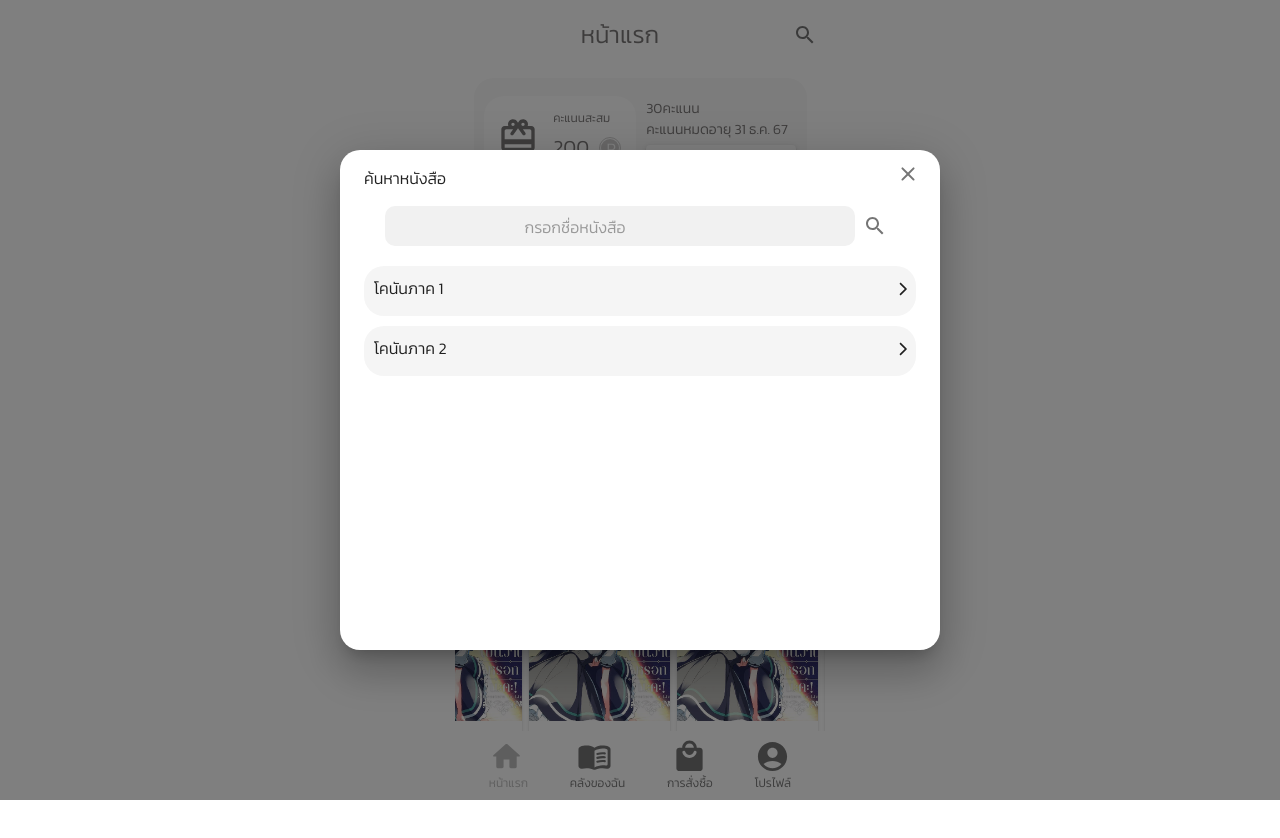
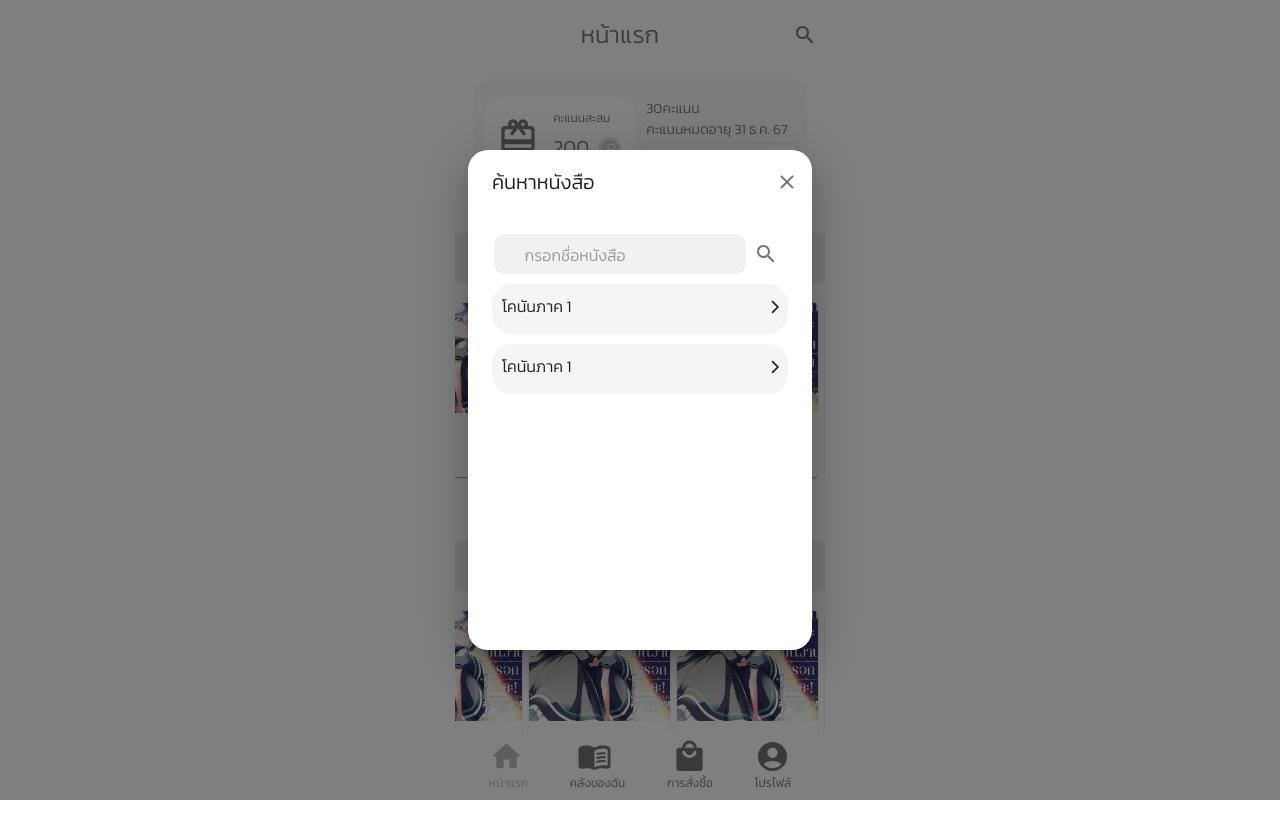
Before and after one commit to pukkysasikan/yaakzmb, a Next.js app: page /home in a window 1280 px wide. Both pictures are taken after a click on the button 804 px from the left and 35 px from the top of the page. Shown: the top 838 px of the page. Built offline with nearby package versions, Linux system fonts and the light colour scheme.

Commit message:
แก้ไขDialog

```diff
--- a/pages/home.tsx
+++ b/pages/home.tsx
@@ -176,28 +176,24 @@ export default function Home() {
             </div>
           </div>
         </div>
-      </Box>
+
         <Dialog
           open={openSearch}
           PaperProps={{
-          style: {
-            borderRadius: 20,
-            height: 500,
-            width: "80%",
-          },
+            style: { borderRadius: 20, height: 500 },
           }}
         >
-        <DialogTitle
-          style={{ display: "flex", justifyContent: "space-between" }}
+          <div
+            style={{
+              justifyContent: "space-between",
+              display: "flex",
+            }}
           >
-          <Typography>ค้นหาหนังสือ</Typography>
-          <IconButton
-            style={{ width: 10, height: 10 }}
-            onClick={() => setOpenSearch(false)}
-          >
-            <ClearRounded />
+            <DialogTitle>ค้นหาหนังสือ</DialogTitle>
+            <IconButton style={{ margin: 5 }}>
+              <ClearRounded onClick={() => setOpenSearch(false)} />
             </IconButton>
-        </DialogTitle>
+          </div>
 
           <DialogContent>
             <div style={{ justifyContent: "center", display: "flex" }}>
@@ -212,10 +208,9 @@ export default function Home() {
                 <SearchOutlined />
               </IconButton>
             </div>
-          <div style={{ marginTop: 20 }}>
             <a href="search_product">
               <div className="box-search-item3">
-                <Typography style={{ padding: 10, width: 300 }}>
+                <Typography style={{ padding: 10, width: 250 }}>
                   โคนันภาค 1
                 </Typography>
                 <ArrowForwardIosRounded
@@ -223,18 +218,19 @@ export default function Home() {
                 />
               </div>
             </a>
-
+            <a href="search_product">
               <div className="box-search-item3">
-              <Typography style={{ padding: 10, width: 300 }}>
-                โคนันภาค 2
+                <Typography style={{ padding: 10, width: 250 }}>
+                  โคนันภาค 1
                 </Typography>
                 <ArrowForwardIosRounded
                   style={{ width: 16, height: 16, marginTop: 10, padding: 5 }}
                 />
               </div>
-          </div>
+            </a>
           </DialogContent>
         </Dialog>
+      </Box>
 
       <TapsProps />
     </>
```
Lines whose indentation alone changed are shown as unchanged.
